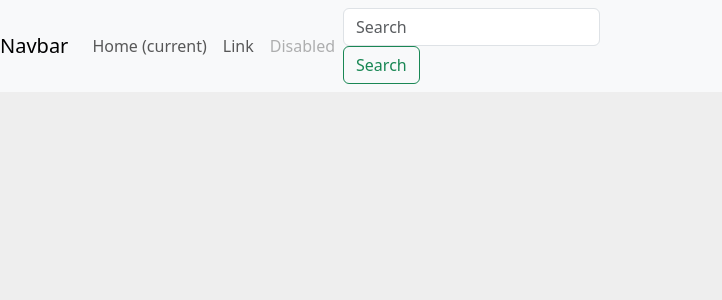
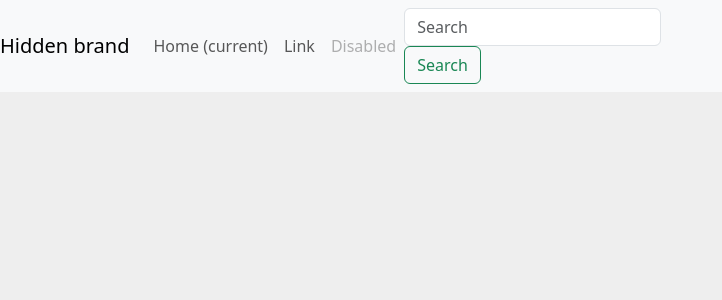
Before and after one commit to sabuka-dumbo/VitalTrack, a Django app: template vitaltrack/vt/templates/index.html in a window 1280 px wide. Shown: the top 300 px of the page, without its empty margins (0-722 px from the left). Run offline with Django 3.2, Linux system fonts and the light colour scheme; the template is opened without the code that fills it, so the values that code supplies are empty.

Commit message:
Oct 5, 2024, 12:30 PM

```diff
--- a/vitaltrack/vt/templates/layout.html
+++ b/vitaltrack/vt/templates/layout.html
@@ -11,12 +11,11 @@
     </head>
     <body class="body">
         <nav class="navbar navbar-expand-lg navbar-light bg-light">
-            <a class="navbar-brand" href="#">Navbar</a>
-            <button class="navbar-toggler" type="button" data-toggle="collapse" data-target="#navbarTogglerDemo02" aria-controls="navbarTogglerDemo02" aria-expanded="false" aria-label="Toggle navigation">
+            <button class="navbar-toggler" type="button" data-toggle="collapse" data-target="#navbarTogglerDemo01" aria-controls="navbarTogglerDemo01" aria-expanded="false" aria-label="Toggle navigation">
               <span class="navbar-toggler-icon"></span>
             </button>
-
-            <div class="collapse navbar-collapse" id="navbarTogglerDemo02">
+            <div class="collapse navbar-collapse" id="navbarTogglerDemo01">
+              <a class="navbar-brand" href="#">Hidden brand</a>
               <ul class="navbar-nav mr-auto mt-2 mt-lg-0">
                 <li class="nav-item active">
                   <a class="nav-link" href="#">Home <span class="sr-only">(current)</span></a>
@@ -29,7 +28,7 @@
                 </li>
               </ul>
               <form class="form-inline my-2 my-lg-0">
-                <input class="form-control mr-sm-2" type="search" placeholder="Search">
+                <input class="form-control mr-sm-2" type="search" placeholder="Search" aria-label="Search">
                 <button class="btn btn-outline-success my-2 my-sm-0" type="submit">Search</button>
               </form>
             </div>
```
